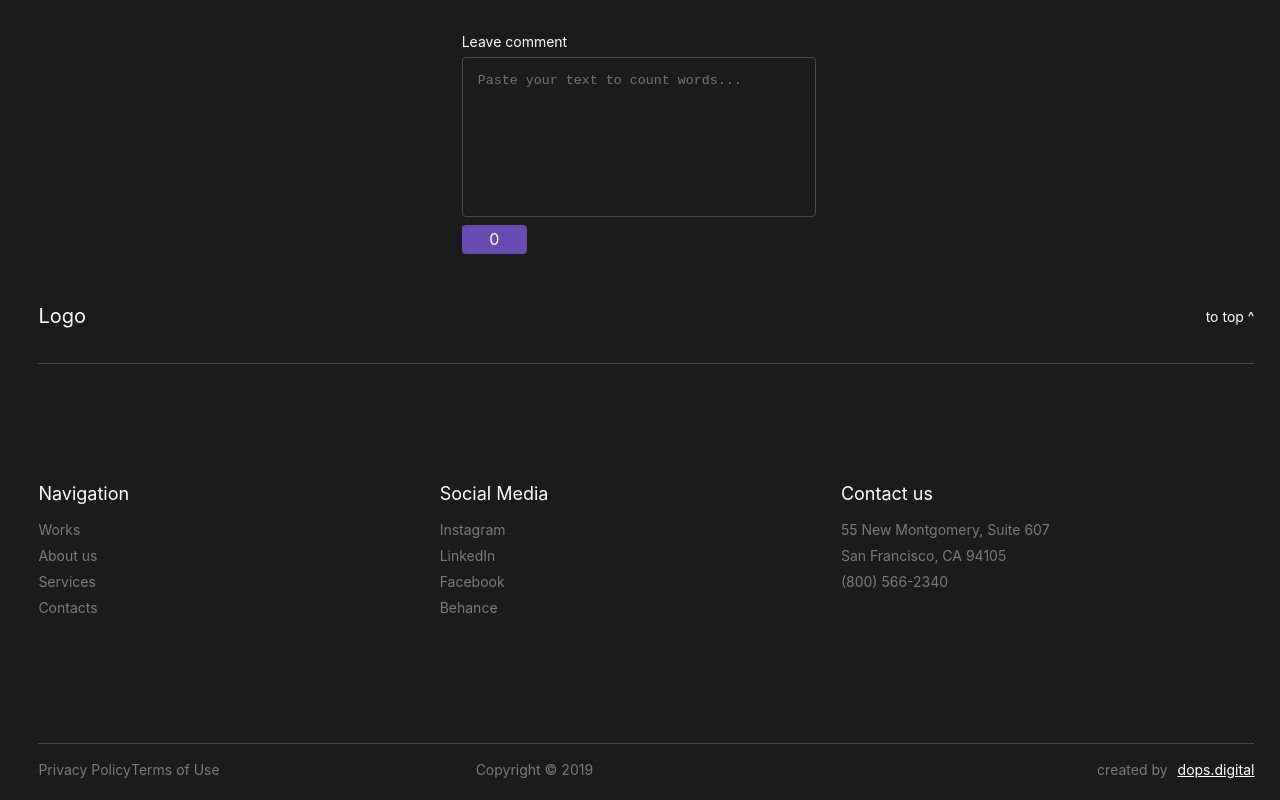
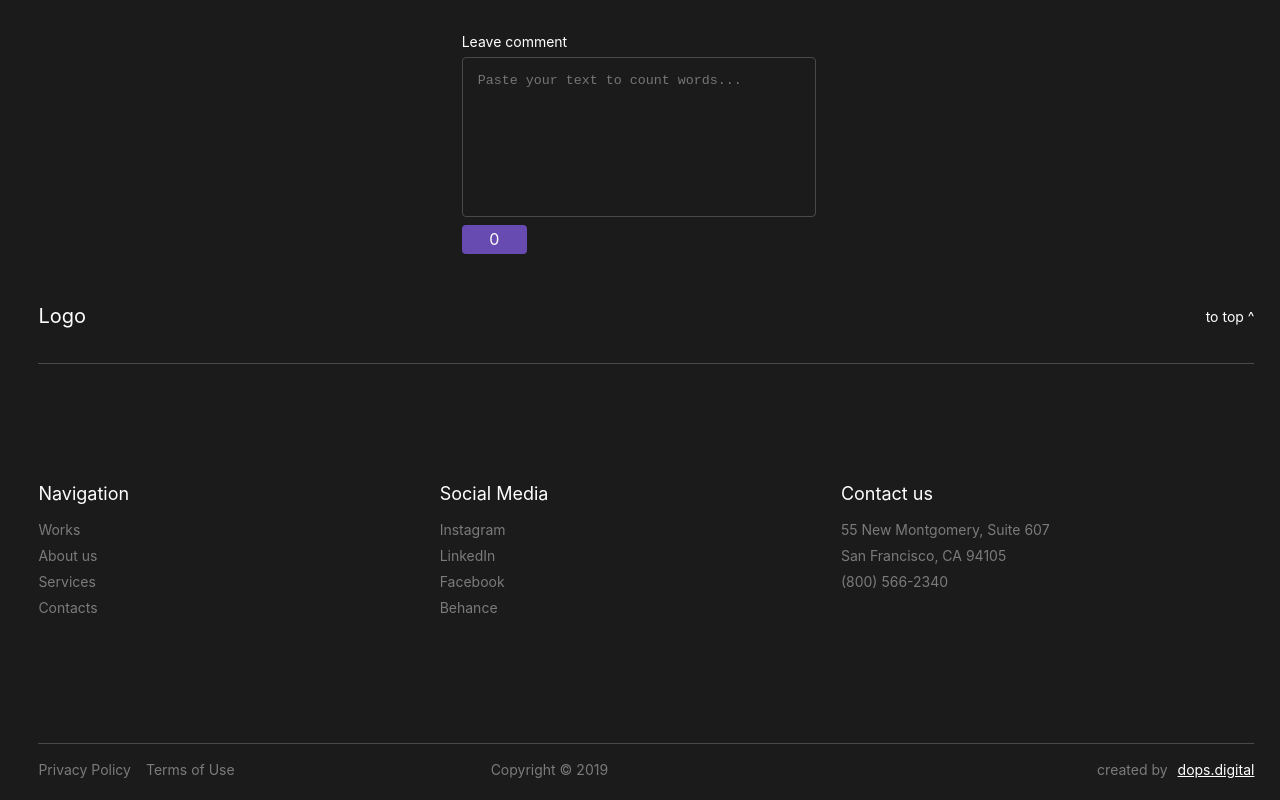
Before and after one commit to popovycholeg/dops.digital, a Next.js app: page / in a window 1280 px wide. Shown: the part 2698-3498 px from the top of the page. Built offline with nearby package versions, Linux system fonts and the light colour scheme; a web font is replaced by a local one.

Commit message:
Hotfix margin

```diff
--- a/components/Footer/Footer.jsx
+++ b/components/Footer/Footer.jsx
@@ -61,7 +61,7 @@ const Footer = () => {
       <div className={`${styles.logoContainer} ${styles.CopyrightContainer} ${styles.marginBottom}`}>
         <a
           href='#'
-          className={`small-text ${styles.link} ${styles.marginLeft}`}
+          className={`small-text ${styles.link}`}
         >
           Privacy Policy
         </a>
--- a/components/Footer/styles.module.css
+++ b/components/Footer/styles.module.css
@@ -79,6 +79,10 @@
   color: #ffffff;
 }
 
+.marginLeft {
+  margin-left: 15px;
+}
+
 @media screen and (max-width: 600px) {
   .CopyrightContainer {
     display: flex;
```
